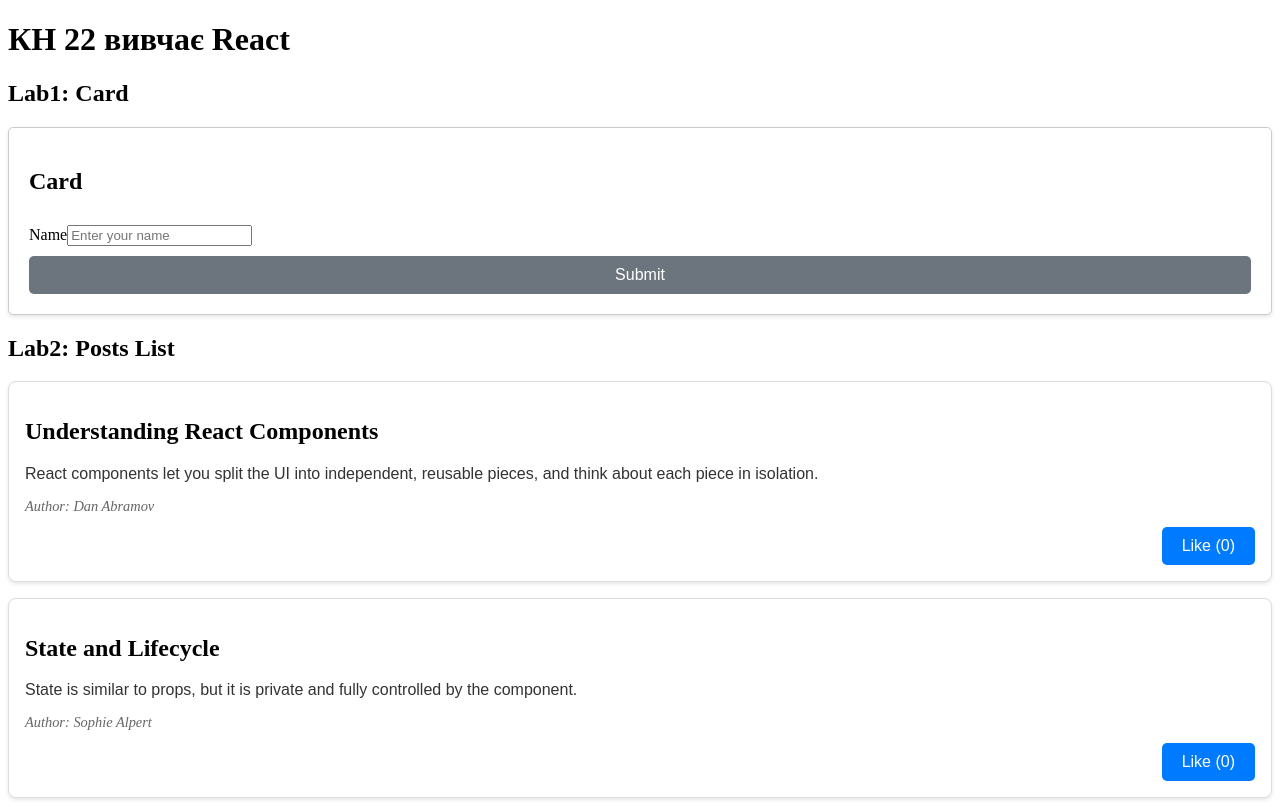
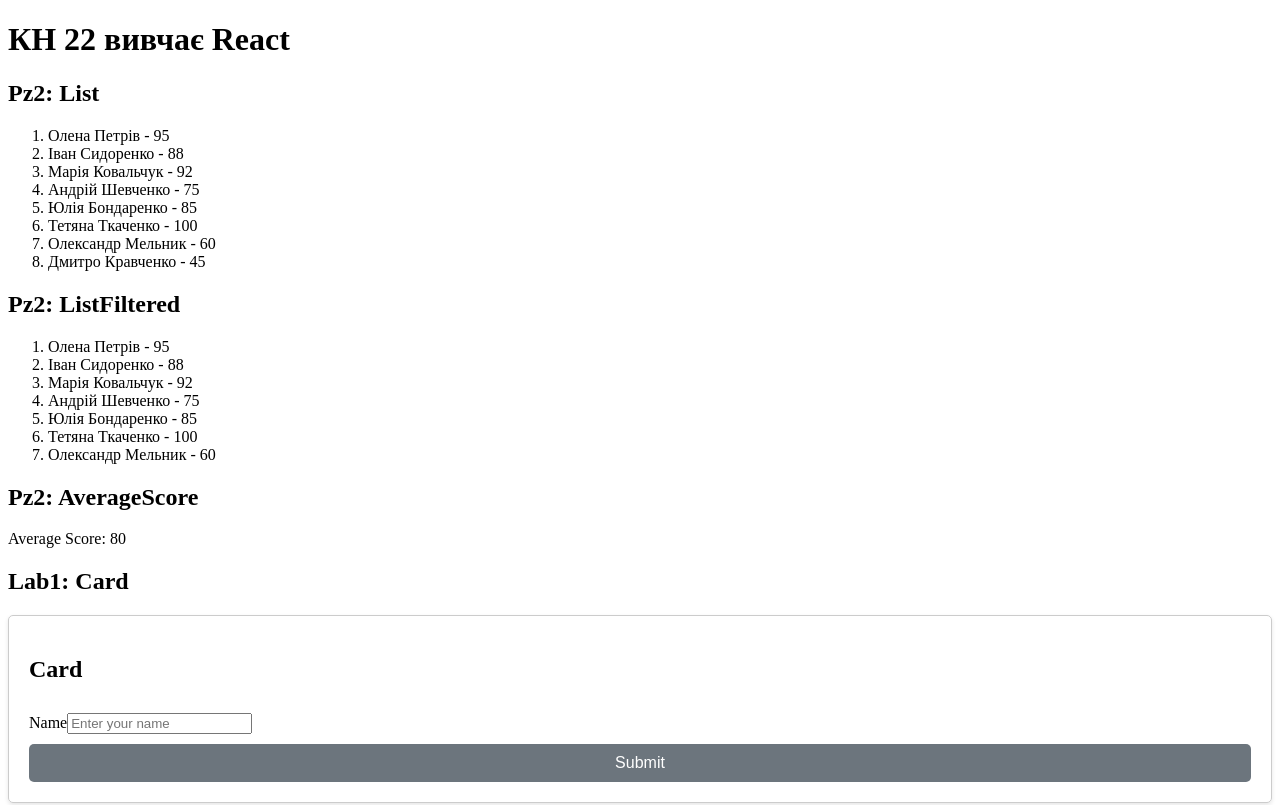
Before and after one commit to SurkovKostiantyn/kn22reactvite, a React (Vite) app: page / in a window 1280 px wide. Shown: the top 805 px of the page. Built offline with nearby package versions, Linux system fonts and the light colour scheme.

Commit message:
practiche zanyattya 2

```diff
--- a/src/App.jsx
+++ b/src/App.jsx
@@ -1,6 +1,10 @@
 import Header from './components/organisms/Header';
 import Card from './components/moleculas/Card';
 import Post from './components/moleculas/Post';
+import Heading from './components/atoms/Heading';
+import List from './components/moleculas/List';
+import ListFiltered from './components/moleculas/ListFiltered';
+import AverageScore from './components/moleculas/AverageScore';
 
 // Крок 1: Створення масиву "мок-даних"
 const mockPosts = [
@@ -36,7 +40,14 @@
     <>
       <Header />
 
-      <h2>Lab1: Card</h2>
+      <Heading level={2} title="Pz2: List" />
+      <List />
+      <Heading level={2} title="Pz2: ListFiltered" />
+      <ListFiltered />
+      <Heading level={2} title="Pz2: AverageScore" />
+      <AverageScore />
+
+      <Heading level={2} title="Lab1: Card" />
       <Card
         title="Card"
         level={2}
@@ -45,7 +56,7 @@
         buttonOnClick={handleClick}
       />
 
-      <h2>Lab2: Posts List</h2>
+      <Heading level={2} title="Posts List" />
       {/* Крок 3: Рендеринг списку компонентів за допомогою .map() */}
       {mockPosts.map((post) => (
         <Post
--- /dev/null
+++ b/src/components/atoms/ListItem.jsx
@@ -0,0 +1,9 @@
+const ListItem = ({ student }) => {
+    return (
+        <li>
+            {student.name} - {student.score}
+        </li>
+    );
+};
+
+export default ListItem;
--- /dev/null
+++ b/src/components/atoms/Paragraph.jsx
@@ -0,0 +1,5 @@
+const Paragraph = ({ text }) => {
+  return <p>{text}</p>;
+};
+
+export default Paragraph;
--- /dev/null
+++ b/src/components/moleculas/AverageScore.jsx
@@ -0,0 +1,11 @@
+import { students } from './data.js';
+import Paragraph from '../atoms/Paragraph.jsx';
+
+const AverageScore = () => {
+  const averageScore =
+    students.reduce((acc, student) => acc + student.score, 0) / students.length;
+
+  return <Paragraph text={`Average Score: ${averageScore}`} />;
+};
+
+export default AverageScore;
--- /dev/null
+++ b/src/components/moleculas/List.jsx
@@ -0,0 +1,14 @@
+import { students } from "./data.js";
+import ListItem from "../atoms/ListItem.jsx";
+
+const List = () => {
+    return (
+        <ol>
+            {students.map((student) => (
+                <ListItem key={student.id} student={student} />
+            ))}
+        </ol>
+    );
+};
+
+export default List;
--- /dev/null
+++ b/src/components/moleculas/ListFiltered.jsx
@@ -0,0 +1,16 @@
+import { students } from "./data.js";
+import ListItem from "../atoms/ListItem.jsx";
+
+const ListFiltered = () => {
+    return (
+        <ol>
+            {students
+                .filter((student) => student.score >= 60)
+                .map((student) => (
+                    <ListItem key={student.id} student={student} />
+                ))}
+        </ol>
+    );
+};
+
+export default ListFiltered;
--- /dev/null
+++ b/src/components/moleculas/data.js
@@ -0,0 +1,42 @@
+export const students = [
+    {
+        id: 1,
+        name: 'Олена Петрів',
+        score: 95,
+    },
+    {
+        id: 2,
+        name: 'Іван Сидоренко',
+        score: 88,
+    },
+    {
+        id: 3,
+        name: 'Марія Ковальчук',
+        score: 92,
+    },
+    {
+        id: 4,
+        name: 'Андрій Шевченко',
+        score: 75,
+    },
+    {
+        id: 5,
+        name: 'Юлія Бондаренко',
+        score: 85,
+    },
+    {
+        id: 6,
+        name: 'Тетяна Ткаченко',
+        score: 100,
+    },
+    {
+        id: 7,
+        name: 'Олександр Мельник',
+        score: 60,
+    },
+    {
+        id: 8,
+        name: 'Дмитро Кравченко',
+        score: 45,
+    },
+];
```
